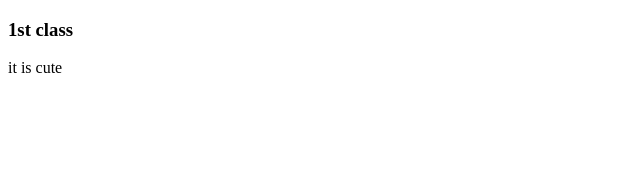
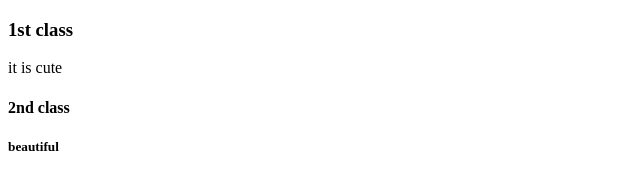
Before and after one commit to nazmunnitu1994/my-5th-repo, a plain HTML site: page index.html in a window 1280 px wide. Shown: the whole page, without its empty margins (0-640 px from the left). Drawn offline with Linux system fonts and the light colour scheme.

Commit message:
5th commit

```diff
--- a/index.html
+++ b/index.html
@@ -9,5 +9,8 @@
 <body>
     <h3>1st class</h3>
     <p>it is cute</p>
+    <h4>2nd class</h4>
+    <h5>beautiful</h5>
+
 </body>
 </html>
```
